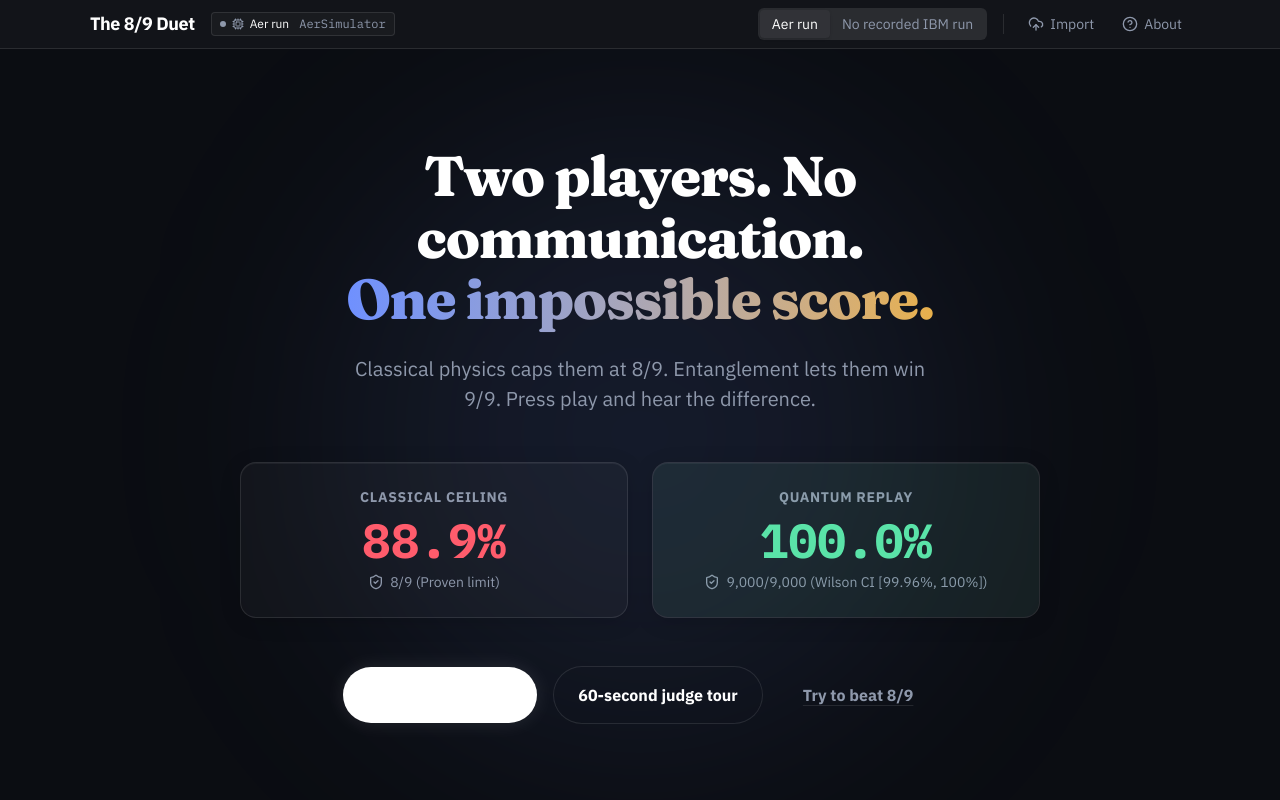
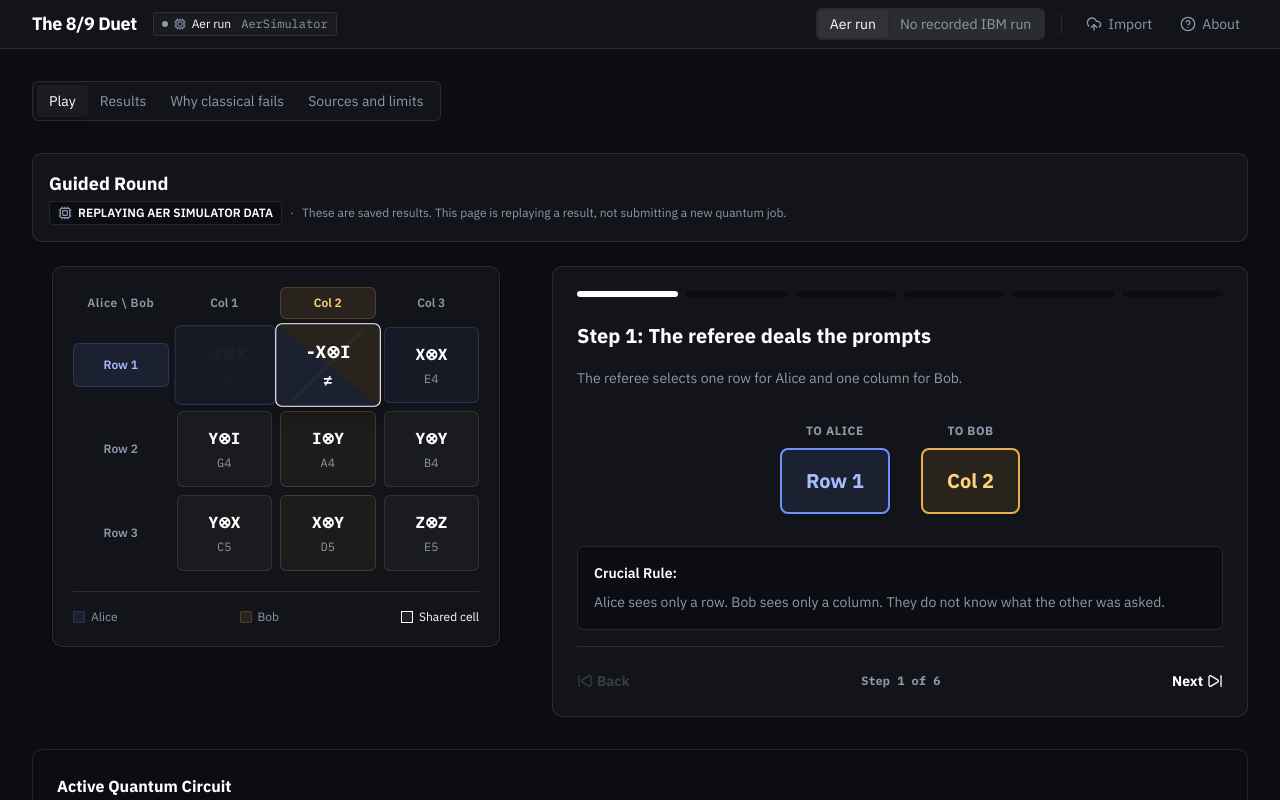
Before and after one commit to Sansyuh06/Isai, a React (Vite) app: page / in a window 1280 px wide. Both pictures are taken after a click on the button "Hear the duet". Shown: the top 800 px of the page. Built offline with nearby package versions, Linux system fonts and the light colour scheme.

Commit message:
feat: implement interactive full-screen landing page view

```diff
--- a/src/App.tsx
+++ b/src/App.tsx
@@ -22,6 +22,7 @@ export const App: React.FC = () => {
   const [ibmData, setIbmData] = useState<MerminPeresDataset | null>(null);
   const [currentSource, setCurrentSource] = useState<SourceType>('qiskit_aer');
   const [activeTab, setActiveTab] = useState<string>('play');
+  const [view, setView] = useState<'landing' | 'app'>('landing');
 
   const [selectedRow, setSelectedRow] = useState<number>(0);
   const [selectedCol, setSelectedCol] = useState<number>(0);
@@ -118,6 +119,7 @@ export const App: React.FC = () => {
         onOpenAbout={() => setIsAboutOpen(true)}
         backendName={currentDataset?.backend_name || 'None'}
         jobId={currentDataset?.ibm_job_id}
+        onGoHome={() => setView('landing')}
       />
 
       {notification && (
@@ -147,17 +149,22 @@ export const App: React.FC = () => {
         </div>
       )}
 
+      {view === 'landing' ? (
         <Hero
           dataset={currentDataset}
           onHearDuet={() => {
+            setView('app');
             setActiveTab('play');
             handlePlayAll();
           }}
           onTour={() => alert('Tour feature coming soon!')}
-        onBeatClassical={() => setActiveTab('classical')}
+          onBeatClassical={() => {
+            setView('app');
+            setActiveTab('classical');
+          }}
         />
-
-      <main className="flex-1 max-w-[1400px] w-full mx-auto p-4 sm:p-6 lg:p-8">
+      ) : (
+        <main className="flex-1 max-w-[1400px] w-full mx-auto p-4 sm:p-6 lg:p-8 animate-fade-in-up">
         <Tabs value={activeTab} onValueChange={setActiveTab} className="w-full">
           <TabsList className="mb-6 bg-surface border border-hairline">
             <TabsTrigger value="play">Play</TabsTrigger>
@@ -233,6 +240,7 @@ export const App: React.FC = () => {
           </TabsContent>
         </Tabs>
       </main>
+      )}
 
       <footer className="border-t border-hairline bg-surface py-6 text-center text-[14px] text-muted">
         <div className="max-w-[1400px] mx-auto px-4 flex flex-col items-center gap-2">
--- a/src/components/Header.tsx
+++ b/src/components/Header.tsx
@@ -11,6 +11,7 @@ interface Props {
   onOpenAbout: () => void;
   backendName: string;
   jobId?: string | null;
+  onGoHome: () => void;
 }
 
 export const Header: React.FC<Props> = ({
@@ -20,7 +21,8 @@ export const Header: React.FC<Props> = ({
   onImportFile,
   onOpenAbout,
   backendName,
-  jobId
+  jobId,
+  onGoHome
 }) => {
   const fileInputRef = useRef<HTMLInputElement | null>(null);
 
@@ -34,12 +36,12 @@ export const Header: React.FC<Props> = ({
 
   return (
     <header className="bg-surface border-b border-hairline sticky top-0 z-40 px-4 py-2 sm:px-8">
-      <div className="max-w-[1100px] mx-auto flex flex-col md:flex-row items-center justify-between gap-4">
+      <div className="max-w-[1400px] mx-auto flex flex-col md:flex-row items-center justify-between gap-4">
         {/* Brand & Source Badge */}
         <div className="flex items-center gap-4">
-          <h1 className="text-lg font-bold tracking-tight text-ink leading-none">
+          <button onClick={onGoHome} className="text-lg font-bold tracking-tight text-ink leading-none hover:text-alice transition-colors">
             The 8/9 Duet
-          </h1>
+          </button>
           <SourceBadge
             sourceType={currentSource}
             backendName={backendName}
--- a/src/components/Hero.tsx
+++ b/src/components/Hero.tsx
@@ -15,7 +15,7 @@ export const Hero: React.FC<Props> = ({ dataset, onHearDuet, onTour, onBeatClass
   const quantumPct = quantumTotal > 0 ? (quantumWins / quantumTotal * 100).toFixed(1) : '0.0';
 
   return (
-    <div className="w-full relative overflow-hidden py-16 lg:py-24 border-b border-hairline">
+    <div className="w-full flex-1 flex flex-col justify-center relative overflow-hidden py-16 lg:py-24">
       {/* Background glow */}
       <div className="absolute top-1/2 left-1/2 -translate-x-1/2 -translate-y-1/2 w-[600px] h-[600px] bg-alice/10 rounded-full blur-[120px] pointer-events-none"></div>
 
```
Lines whose indentation alone changed are shown as unchanged.
